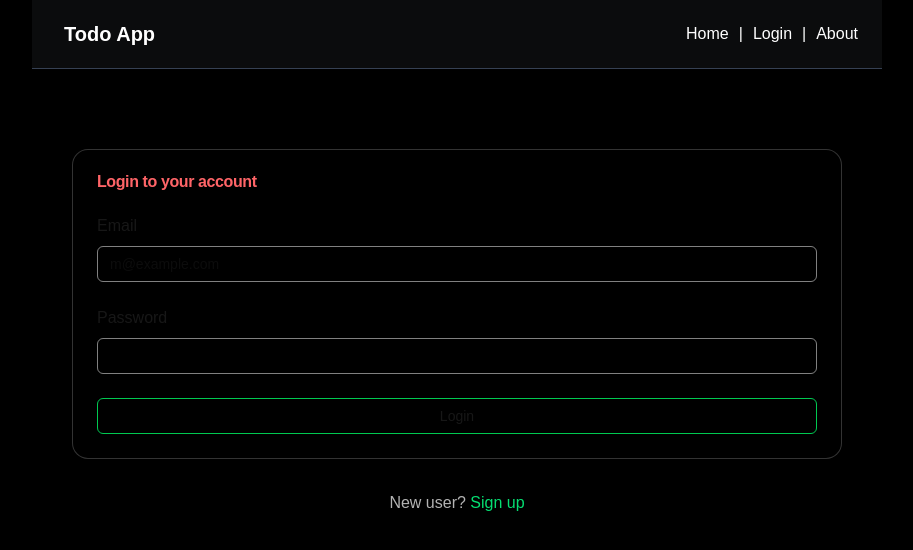
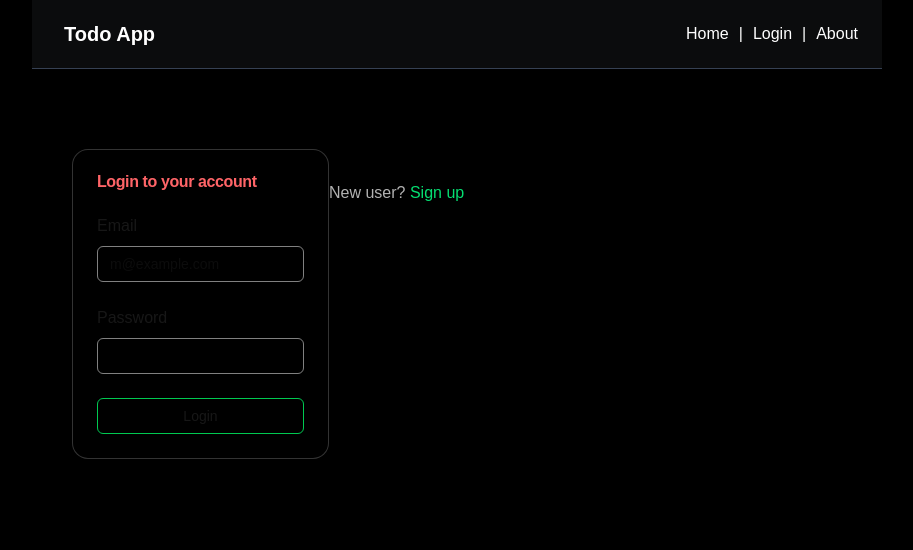
Before and after one commit to suhz-z/todo, a Next.js app: page /login in a window 1280 px wide. Shown: the top 550 px of the page, without its empty margins (183-1096 px from the left). Built offline with nearby package versions, Linux system fonts and the light colour scheme.

Commit message:
`Update Prisma client import to @prisma/client`

```diff
--- a/app/login/page.tsx
+++ b/app/login/page.tsx
@@ -54,7 +54,7 @@ export default function LoginPage() {
   };
 
 return (
-  <div className="mt-10 p-10">
+  <div className=" flex mt-10 p-10">
     <Card className=" bg-black backdrop-blur-md border border-white/20 shadow-xl rounded-2xl">
       <CardHeader>
         <CardTitle className="text-red-400">Login to your account</CardTitle>
--- a/data/authContext.tsx
+++ b/data/authContext.tsx
@@ -1,4 +1,4 @@
-"use client" // client component it uses hooks, state, etc
+"use client"
 
 import { createContext, useContext, useEffect, useState } from "react"
 import { useRouter } from "next/navigation"
```
Also changed, not shown: 1 other file (tests, documents, lock files or other folders).
